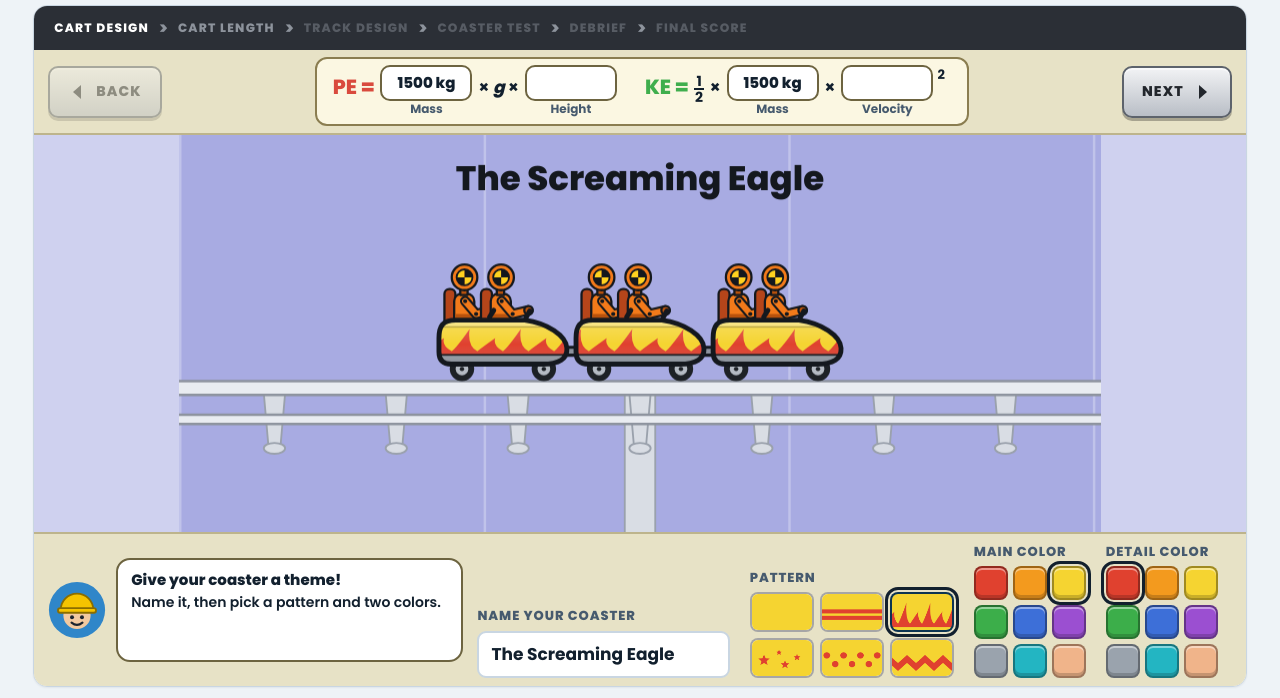
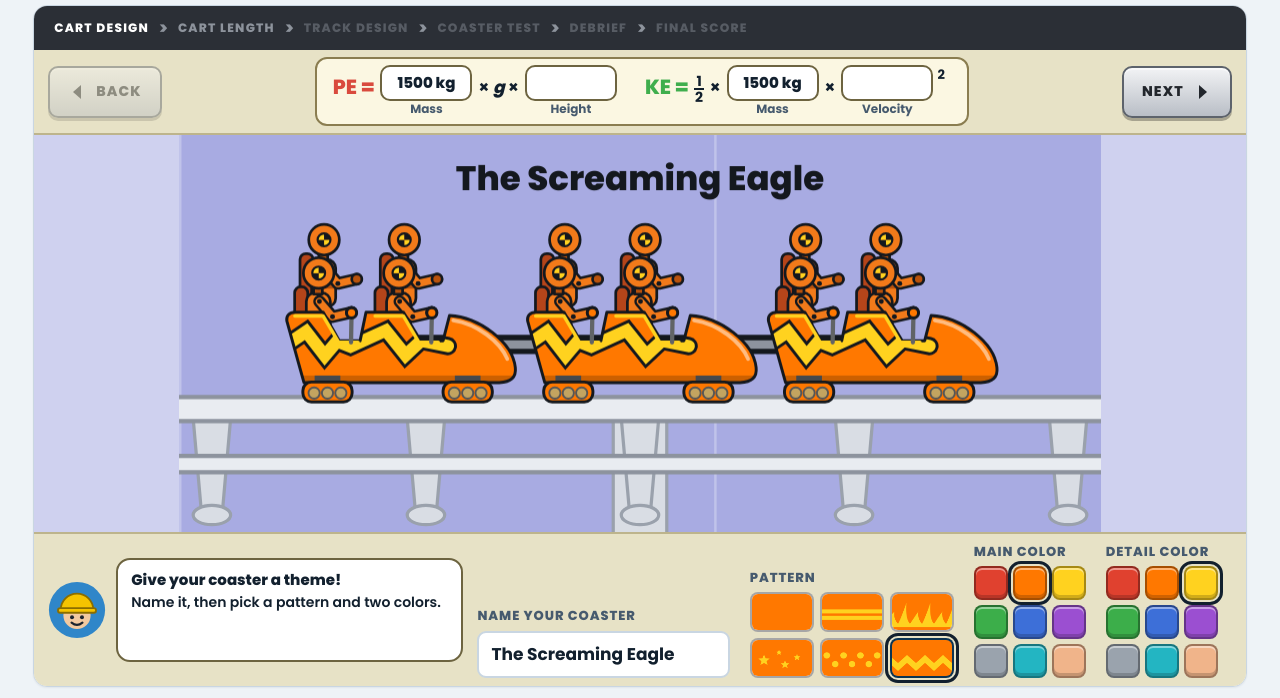
Before and after one commit to dlamarr23-bit/sim-library, a plain HTML site: page coaster-creator/index.html in a window 1280 px wide. Shown: the part 101-799 px from the top of the page. Drawn offline with Linux system fonts and the light colour scheme.

Commit message:
Match Coaster Creator graphics to reference
Redraw the cars with orange sculpted bodies, yellow lightning trim, staggered crash-test riders and orange three-wheel bogies. Adjust preview scale and defaults to match the supplied reference. Preserve simulation physics and controls. Verified script syntax, browser rendering and step navigation.

```diff
--- a/coaster-creator/index.html
+++ b/coaster-creator/index.html
@@ -562,7 +562,7 @@ const HIT_PX = 20, NODE_PX = 9;
 const followH = () => 18 + Math.max(0,cars-3)*1.6;   // metres of height visible in follow-cam: close in, a little wider for long trains
 const DRAG_PX = 5;                      // a press must move this far before it becomes a drag (so a click never nudges a node)
 
-const COLORS = ['#e0412f','#f39a1e','#f5d431','#3cae4a','#3d6fd8','#9b4fd1','#9aa3ad','#23b5c2','#f0b48a'];
+const COLORS = ['#e0412f','#ff7800','#ffd21f','#3cae4a','#3d6fd8','#9b4fd1','#9aa3ad','#23b5c2','#f0b48a'];
 const COLOR_NAMES = ['red','orange','yellow','green','blue','purple','gray','teal','peach'];
 const PATTERNS = ['plain','stripes','flames','stars','dots','zigzag'];
 const PATTERN_NAMES = ['Plain','Racing stripes','Flames','Stars','Polka dots','Lightning'];
@@ -591,7 +591,7 @@ const START_NODES = [[10,0],[30,50]];  // a new coaster: just the station and th
 let nodes = START_NODES.map(p=>({x:p[0], y:p[1], loop:0}));
 let selected = 1, dragging = -1, hover = null;
 let cars = 3, mu = 0.012;
-let design = {name:'The Screaming Eagle', pattern:'flames', main:2, detail:0};
+let design = {name:'The Screaming Eagle', pattern:'zigzag', main:1, detail:2};
 let running = false, slow = false, follow = true, pov = false;
 let track = null;
 const cart = {s:0, v:0, thermal:0, gForce:1, dist:0, vmax:0, released:false, E0:0, vArrive:0, gMax:1, gMaxX:0, gMin:1, gMinX:0};
@@ -1295,18 +1295,16 @@ function drawPattern(c, kind, color, L, Hh, seed){
    is the rail. Every car has the same shape. */
 const DUMMY='#f27a1a', DUMMY_DARK='#b9520c', INK='#14181e';
 function sledPath(c, m){
-  // a tall, rounded tub: big round corners at the back, a rim along the top, and a blunt bullet nose
-  const yb=-0.56*m, yt=-2.0*m, xr=-2.1*m;
   c.beginPath();
-  c.moveTo(xr+0.4*m, yb);
-  c.lineTo(1.3*m, yb);
-  c.bezierCurveTo(1.85*m, yb, 2.12*m, -0.74*m, 2.1*m, -1.08*m);        // round under the nose, up to its tip
-  c.bezierCurveTo(2.08*m, -1.5*m, 1.45*m, -1.9*m, 0.72*m, yt);         // the hood bulges back up to the rim
-  c.lineTo(xr+0.55*m, yt);
-  c.bezierCurveTo(xr+0.12*m, yt, xr, yt+0.2*m, xr, yt+0.6*m);          // big round shoulder at the back
-  c.lineTo(xr, yb-0.4*m);
-  c.quadraticCurveTo(xr, yb, xr+0.4*m, yb);
-  c.closePath();
+  c.moveTo(-2.1*m,-1.42*m);
+  c.quadraticCurveTo(-2.12*m,-1.57*m,-1.94*m,-1.58*m);
+  c.lineTo(-1.42*m,-1.58*m); c.lineTo(-1.12*m,-1.05*m);
+  c.lineTo(-0.73*m,-1.05*m); c.lineTo(-0.62*m,-1.58*m);
+  c.lineTo(0.08*m,-1.58*m); c.lineTo(0.4*m,-1.05*m);
+  c.lineTo(0.82*m,-1.05*m); c.lineTo(0.94*m,-1.52*m);
+  c.bezierCurveTo(1.5*m,-1.49*m,2.12*m,-1.02*m,2.17*m,-0.55*m);
+  c.quadraticCurveTo(2.2*m,-0.28*m,1.87*m,-0.27*m);
+  c.lineTo(-1.78*m,-0.27*m); c.closePath();
 }
 // a jointed limb: dark outline, orange fill, a dark pin at each joint
 function limb(c, m, pts, w){
@@ -1338,7 +1336,7 @@ function drawDummy(c, m, x, armsUp){
   const hx=x-0.08*m, hy=-3.4*m, hr=0.42*m;
   c.fillStyle=DUMMY; c.beginPath(); c.arc(hx,hy,hr,0,7); c.fill(); c.stroke();
   // the test marker on the head: a disc in yellow and black quarters
-  const mr=hr*0.62;
+  const mr=hr*0.42;
   for(let q=0;q<4;q++){
     c.fillStyle = q%2 ? INK : '#ffd21f';
     c.beginPath(); c.moveTo(hx,hy); c.arc(hx,hy,mr,q*Math.PI/2,(q+1)*Math.PI/2); c.closePath(); c.fill();
@@ -1346,37 +1344,53 @@ function drawDummy(c, m, x, armsUp){
   c.strokeStyle=INK; c.lineWidth=lw*0.8; c.beginPath(); c.arc(hx,hy,mr,0,7); c.stroke();
 }
 function drawCarLocal(c, ppm, idx, front, opts){
-  const m=ppm, L=CAR_LEN*m, wr=0.4*m;
+  const m=ppm, L=CAR_LEN*m;
   const main=COLORS[design.main], detail=COLORS[design.detail];
-  const lw=Math.max(1,0.1*m);
-  const armsUp=!!(opts && opts.scream);
-  // riders sit inside the tub, so they are drawn first and the body covers their legs
-  drawDummy(c, m, -1.18*m, armsUp);
-  drawDummy(c, m, 0.02*m, armsUp);
-  // wheels on short brackets, tucked under the skirt
-  for(const wx of [-L*0.32, L*0.32]){
-    c.fillStyle='#4a515c'; c.fillRect(wx-0.2*m, -0.7*m, 0.4*m, 0.36*m);
-    c.fillStyle='#1d2126'; c.beginPath(); c.arc(wx, -wr, wr, 0, 7); c.fill();
-    c.fillStyle='#b4bac3'; c.beginPath(); c.arc(wx, -wr, wr*0.52, 0, 7); c.fill();
-    c.fillStyle='#1d2126'; c.beginPath(); c.arc(wx, -wr, wr*0.18, 0, 7); c.fill();
-  }
-  // body: main color, the pattern, a gray skirt along the bottom, a rim along the top, and a soft shine
-  sledPath(c, m);
-  c.fillStyle=main; c.fill();
+  const armsUp=!!(opts && opts.scream), lw=Math.max(1,0.055*m);
+  // Two staggered rows: the far riders remain visible above the near seats.
+  for(const far of [true,false]) for(const x of [-1.45,0.05]){
+    c.save(); c.translate((x+(far?0.1:0))*m,far?-0.62*m:0);
+    drawDummy(c,m*0.68,0,armsUp); c.restore();
+  }
+  sledPath(c,m); c.fillStyle=main; c.fill();
   c.save(); c.clip();
-  c.save(); c.translate(0,-0.86*m); drawPattern(c, design.pattern, detail, L, 1.0*m, idx); c.restore();
-  c.fillStyle='#9aa1ab'; c.fillRect(-L, -0.86*m, 2*L, 0.32*m);
-  c.fillStyle=INK; c.fillRect(-L, -0.89*m, 2*L, Math.max(1,0.06*m));
-  c.fillStyle='rgba(255,255,255,.28)'; c.fillRect(-L, -2.0*m, 2*L, 0.2*m);       // rim
-  c.fillStyle='rgba(0,0,0,.28)'; c.fillRect(-L, -1.8*m, 2*L, Math.max(1,0.05*m));
-  const sh=c.createLinearGradient(0,-2.0*m,0,-0.42*m); sh.addColorStop(0,'rgba(255,255,255,.22)'); sh.addColorStop(.5,'rgba(255,255,255,0)'); sh.addColorStop(1,'rgba(0,0,0,.2)');
-  c.fillStyle=sh; c.fillRect(-L,-2.2*m,2*L,2.2*m);
+  if(design.pattern==='zigzag'){
+    const lightning=()=>{c.beginPath();c.moveTo(-2.15*m,-0.94*m);
+      c.lineTo(-1.74*m,-1.22*m);c.lineTo(-1.39*m,-0.77*m);
+      c.lineTo(-1.16*m,-1.04*m);c.lineTo(-0.91*m,-0.94*m);
+      c.lineTo(-0.25*m,-1.24*m);c.lineTo(0.12*m,-0.78*m);
+      c.lineTo(0.41*m,-1.05*m);c.lineTo(0.91*m,-0.95*m);};
+    c.lineJoin='miter'; lightning(); c.strokeStyle=INK;c.lineWidth=0.34*m;c.stroke();
+    lightning();c.strokeStyle=detail;c.lineWidth=0.23*m;c.stroke();
+  }else{
+    c.save();c.translate(0,-0.35*m);drawPattern(c,design.pattern,detail,L,1.15*m,idx);c.restore();
+  }
+  c.fillStyle='rgba(0,0,0,.2)';c.fillRect(-L,-0.4*m,2*L,0.14*m);
+  c.strokeStyle='rgba(255,255,255,.5)';c.lineWidth=0.07*m;
+  c.beginPath();c.moveTo(1.01*m,-1.43*m);c.bezierCurveTo(1.46*m,-1.36*m,1.88*m,-1.04*m,2.02*m,-0.71*m);c.stroke();
   c.restore();
-  sledPath(c, m);
-  c.strokeStyle=INK; c.lineWidth=lw*1.6; c.lineJoin='round'; c.stroke();
-  // grab bar on the rim in front of each rider
-  c.strokeStyle=INK; c.lineWidth=0.16*m; c.lineCap='round';
-  if(!armsUp){ c.beginPath(); c.moveTo(-0.44*m,-2.1*m); c.lineTo(-0.3*m,-2.32*m); c.moveTo(0.76*m,-2.08*m); c.lineTo(0.88*m,-2.3*m); c.stroke(); }
+  sledPath(c,m);c.strokeStyle=INK;c.lineWidth=lw;c.lineJoin='round';c.stroke();
+  // Low orange bogies, each carrying three small steel wheels.
+  for(const wx of [-1.34,1.28]){
+    c.fillStyle='#45494d';c.fillRect((wx-0.24)*m,-0.4*m,0.48*m,0.25*m);
+    c.beginPath();c.roundRect((wx-0.46)*m,-0.28*m,0.92*m,0.37*m,0.16*m);
+    c.fillStyle=main;c.strokeStyle=INK;c.lineWidth=lw;c.fill();c.stroke();
+    for(const dx of [-0.25,0,0.25]){
+      c.beginPath();c.arc((wx+dx)*m,-0.075*m,0.105*m,0,Math.PI*2);
+      c.fillStyle='#c3a460';c.fill();c.strokeStyle='#555657';c.lineWidth=0.035*m;c.stroke();
+    }
+  }
+  // Seat edges and the small grab handles sit in front of the riders.
+  c.strokeStyle=detail;c.lineWidth=0.065*m;c.lineJoin='round';
+  for(const x of [-1.45,0.05]){
+    c.beginPath();c.moveTo((x-0.5)*m,-1.51*m);c.lineTo((x+0.03)*m,-1.51*m);
+    c.lineTo((x+0.32)*m,-1.02*m);c.lineTo((x+0.68)*m,-1.02*m);c.stroke();
+    if(!armsUp){c.strokeStyle='#616466';c.lineWidth=0.08*m;c.beginPath();
+      c.moveTo((x+0.55)*m,-1.02*m);c.lineTo((x+0.56)*m,-1.57*m);c.stroke();
+      c.fillStyle=main;c.strokeStyle=INK;c.lineWidth=lw;c.beginPath();
+      c.arc((x+0.56)*m,-1.57*m,0.095*m,0,Math.PI*2);c.fill();c.stroke();}
+    c.strokeStyle=detail;c.lineWidth=0.065*m;
+  }
 }
 
 /* ---------- scenic background (test step) ---------- */
@@ -1936,10 +1950,10 @@ function drawSplash(){
 
 /* ---------- cart design / length previews ---------- */
 function drawPreview(viewH){
-  const w=cv.width, h=cv.height, ppm=h/viewH;
+  const w=cv.width, h=cv.height, ppm=Math.min(h/viewH,w/(cars*(CAR_LEN+CAR_GAP)+2.2));
   ctx.fillStyle=PAL.previewBg; ctx.fillRect(0,0,w,h);
   for(let x=0;x<w;x+=10*ppm){ ctx.fillStyle=PAL.lavStripe; ctx.fillRect(x,0,3*u,h); }
-  const ty=h*0.62;
+  const ty=h*0.66;
   ctx.fillStyle=PAL.support; ctx.strokeStyle=PAL.supportEdge; ctx.lineWidth=Math.max(1,0.06*ppm);
   ctx.fillRect(w/2-0.5*ppm,ty,1*ppm,h); ctx.strokeRect(w/2-0.5*ppm,ty,1*ppm,h);
   for(let x=(w/2)%(4*ppm); x<w; x+=4*ppm){
@@ -1975,8 +1989,8 @@ function draw(){
   PAL = (window.__isDark&&window.__isDark()) ? PAL_DARK : PAL_LIGHT;
   ctx.setTransform(1,0,0,1,0,0);
   ctx.clearRect(0,0,cv.width,cv.height);
-  if(step===0) drawPreview(13);
-  else if(step===1) drawPreview(Math.max(13, cars*(CAR_LEN+CAR_GAP)*0.62));
+  if(step===0) drawPreview(7.4);
+  else if(step===1) drawPreview(Math.max(7.4, cars*(CAR_LEN+CAR_GAP)*0.62));
   else if(step===2) drawEditor();
   else if(step===3) drawTest();
   else if(step===4) drawDebrief();
```
